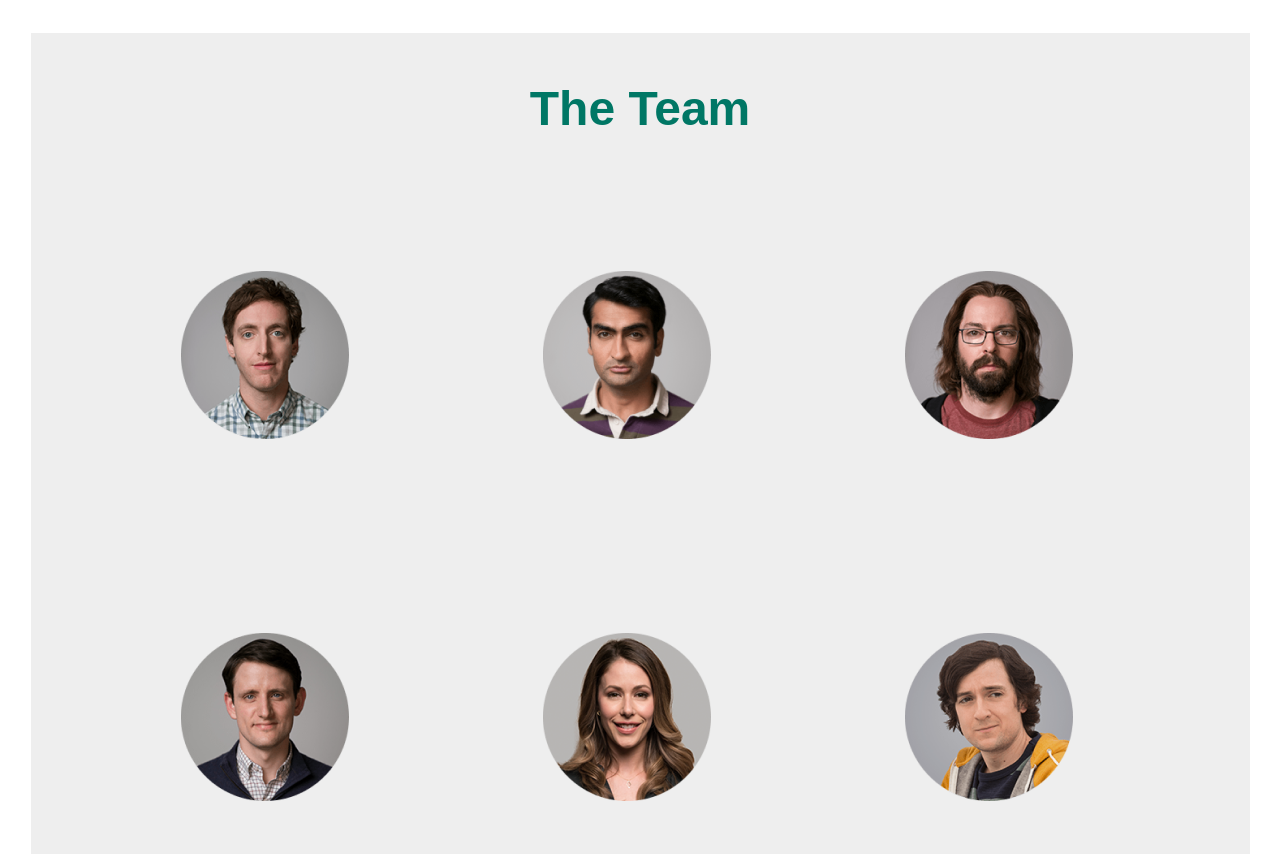
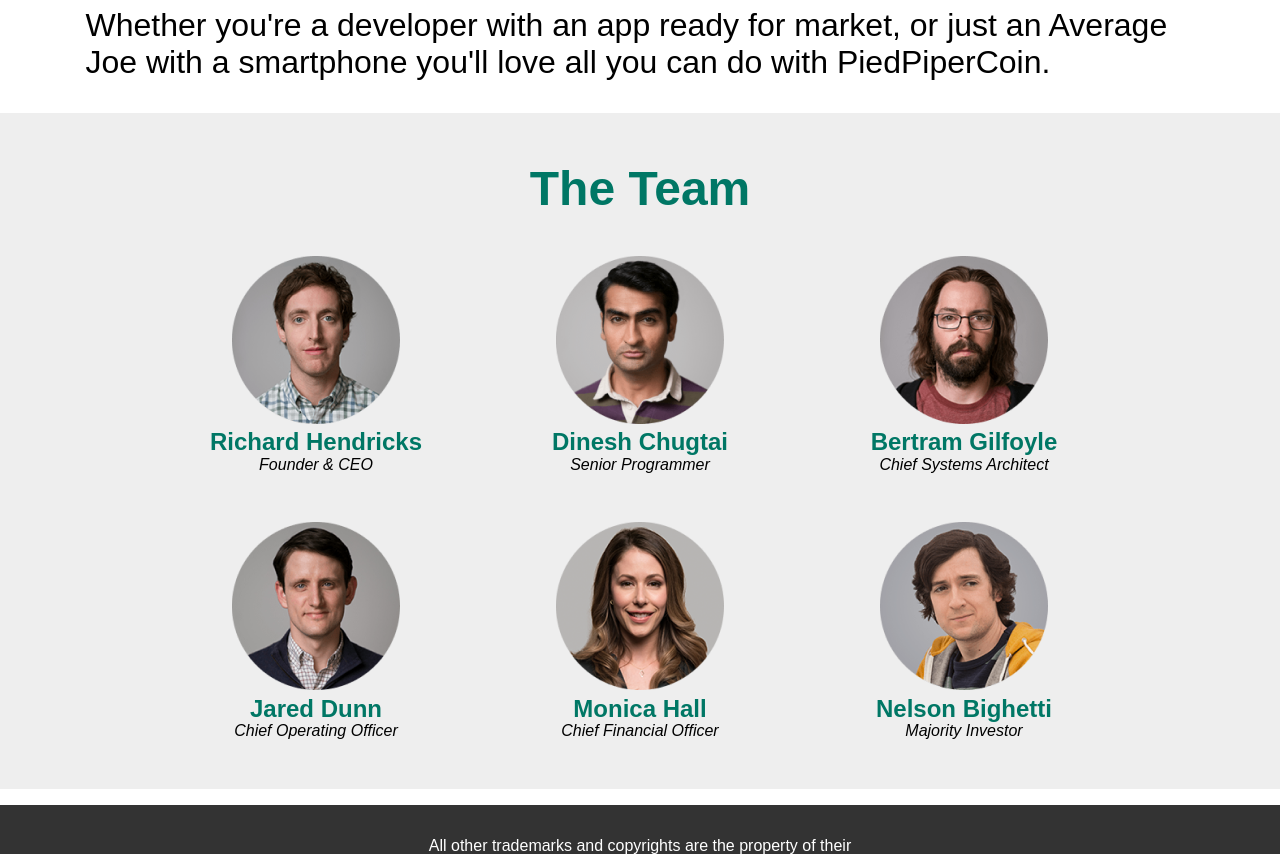
Before and after one commit to CodeMashine/learning, a plain HTML site: page pied piper/index.html in a window 1280 px wide. Shown: the part 1946-2800 px from the top of the page. Drawn offline with Linux system fonts and the light colour scheme.

Commit message:
pied piper update

```diff
--- a/pied piper/index.html
+++ b/pied piper/index.html
@@ -1,5 +1,6 @@
 <!DOCTYPE html>
 <html lang="en">
+
 <head>
     <meta charset="UTF-8">
     <meta http-equiv="X-UA-Compatible" content="IE=edge">
@@ -7,8 +8,9 @@
     <title>Document</title>
     <link rel="stylesheet" href="style.css">
 </head>
+
 <body>
-    <div class ="header">
+    <div class="header">
         <div class="content-box">
             <div class="logo"><a href="#main"><img src="image\logo.svg" alt=""></a></div>
             <div class="bumper"></div>
@@ -22,19 +24,24 @@
         </div>
     </div>
     <!-- <div class="spacer"  id="main"></div> -->
-<div class="jumbotron"  id="main">
+    <div class="jumbotron" id="main">
         <span class="piperNET">PiperNET Is Here</span>
     </div>
-<div id="problem " ></div>
-<div class="problem content-box greyGround" >
-            <h2 >The Problem</h2>
-            <p>Beneath the flashy homepages of your favorite sites lurk Hooli™ and other evil corporations out to hoard and sell your most personal data.
+    <div id="problem"></div>
+    <div class="problem greyGround">
+        <div class="content-box">
+            <h2>The Problem</h2>
+            <p>Beneath the flashy homepages of your favorite sites lurk Hooli™ and other evil corporations out to hoard
+                and sell your most personal data.
             </p>
-            <p>What was built to be the ultimate platform for the free sharing of knowledge has turned into a money-hungry monster feasting on our privacy and freedom.
+            <p>What was built to be the ultimate platform for the free sharing of knowledge has turned into a
+                money-hungry monster feasting on our privacy and freedom.
             </p>
             <p>But fear not, for Pied Piper has the answer! And it’s simple:
-                An autonomous peer-to-peer network featuring distributed storage powered by universal compression, accelerated scheduling allocation, and end-to-end encryption</p>
+                An autonomous peer-to-peer network featuring distributed storage powered by universal compression,
+                accelerated scheduling allocation, and end-to-end encryption</p>
             <p>Put even simpler — <strong>it’s the internet, completely decentralized.</strong></p>
+        </div>
     </div>
     <div class="hero">
         <div class="content-box">
@@ -44,7 +51,7 @@
                 world has ever seen. </span>
         </div>
     </div>
-<div class ="PPC content-box" id="PPC">
+    <div class="PPC content-box" id="PPC">
         <h2>Introducing PiedPiperCoin</h2>
         <div>
             <img class="PPClogo" src="image\PPC Logo.png" alt="PPC Logo">
@@ -52,7 +59,7 @@
                 You supply the storage, compute, and networking resources
                 that power our entire decentralized web.</p>
         </div>
-    <div class ="clearfix"></div>
+        <div class="clearfix"></div>
         <div>
             <p>Now there's a way to give credit where credit is due. Compute credit, that is!
                 The more you share your device resources, the more PiedPiperCoin you receive.
@@ -64,20 +71,58 @@
         </div>
     </div>
 
-<div class="team content-box greyGround" id="team">
+    <div class="team greyGround" id="team">
+        <div class="content-box">
             <h2>The Team</h2>
-<div>
-    <div class="avatar"><img src="image\image (1).png" alt=""></div>
-    <div class="avatar"><img src="image\image (2).png" alt=""></div>
-    <div class="avatar"><img src="image\image (3).png" alt=""></div>
-    <div class="avatar"><img src="image\image (6).png" alt=""></div>
-    <div class="avatar"><img src="image\image (5).png" alt=""></div>
-    <div class="avatar"><img src="image\image (4).png" alt=""></div>
+            <div class="faceBlock">
+                <div class="avatar"><img src="image\image (1).png" alt="">
+                    <figcaption>
+                        <span class="name">Richard Hendricks</span><br>
+                        <span class="position">Founder & CEO</span>
+                    </figcaption>
+                </div>
+                <div class="avatar"><img src="image\image (2).png" alt="">
+                    <figcaption>
+                        <span class="name">Dinesh Chugtai</span><br>
+                        <span class="position">Senior Programmer</span>
+                    </figcaption>
+                </div>
+                <div class="avatar"><img src="image\image (3).png" alt="">
+                    <figcaption>
+                        <span class="name">Bertram Gilfoyle</span><br>
+                        <span class="position">Chief Systems Architect</span>
+                    </figcaption>
+                </div>
+                <div class="avatar"><img src="image\image (6).png" alt="">
+                    <figcaption>
+                        <span class="name">Jared Dunn</span><br>
+                        <span class="position">Chief Operating Officer</span>
+                    </figcaption>
+                </div>
+                <div class="avatar"><img src="image\image (5).png" alt="">
+                    <figcaption>
+                        <span class="name">Monica Hall</span><br>
+                        <span class="position">Chief Financial Officer</span>
+                    </figcaption>
+                </div>
+                <div class="avatar"><img src="image\image (4).png" alt="">
+                    <figcaption>
+                        <span class="name">Nelson Bighetti</span><br>
+                        <span class="position">Majority Investor</span>
+                    </figcaption>
+                </div>
 
             </div>
+        </div>
+    </div>
 
+    <div class="footer">
+        <div class="content-box">
+            <p>All other trademarks and copyrights are the property of their<br>
+                respective owners. Use of these names, trademarks and brands<br>
+                does not imply endorsement.</p>
 
-
+        </div>
 
     </div>
 
@@ -87,4 +132,5 @@
 
     <script src='script.js'></script>
 </body>
+
 </html>
--- a/pied piper/style.css
+++ b/pied piper/style.css
@@ -1,38 +1,42 @@
 @import url(normalize.css);
 
-.header{
-    position:fixed ;
-    background-color:rgb(0,119,101);
-    top:0 ;
-    left:0;
-    width:100% ;
-    z-index:999 ;
-    box-sizing: border-box ;
+.header {
+    position: sticky;
+    background-color: rgb(0, 119, 101);
+    top: 0;
+    left: 0;
+    width: 100%;
+    z-index: 999;
+    box-sizing: border-box;
 
 }
-.content-box{
+
+.content-box {
     max-width: 1219px;
-    padding-left:55px ;
-    padding-right:55px ;
-    margin-left:auto ;
-    margin-right:auto ;
-    box-sizing: border-box ;
-    }
+    padding-left: 55px;
+    padding-right: 55px;
+    margin-left: auto;
+    margin-right: auto;
+    box-sizing: border-box;
+}
 
 
-.header-list{
-    display:inline-block ;
+.header-list {
+    display: inline-block;
     vertical-align: middle;
 
 }
 
-.header-problem , .header-wall , .header-PPC , .header-team  {
+.header-problem,
+.header-wall,
+.header-PPC,
+.header-team {
     line-height: 5em;
-    display:inline-block ;
-    color:white ;
+    display: inline-block;
+    color: white;
     font-family: sans-serif;
-    font-weight: bold ;
-    font-size:1em ;
+    font-weight: bold;
+    font-size: 1em;
 
 }
 
@@ -40,96 +44,135 @@
     margin-left: auto;
 }
 
-.logo{
-    display: inline-block ;
+.logo {
+    display: inline-block;
     vertical-align: middle;
 
-    }
+}
 
 .header a {
-text-decoration:none ;
-color:white ;
+    text-decoration: none;
+    color: white;
 }
 
 
 
 
-.jumbotron{
+.jumbotron {
     background-position: center;
-    height:25rem ;
+    height: 25rem;
     background-image: url("/image/image.png");
-    background-size:cover ;
+    background-size: cover;
     text-align: center;
     font-family: sans-serif;
-    color:white ;
+    color: white;
 }
 
-.piperNET{
+.piperNET {
     font-size: 5em;
     line-height: 4.5em;
 }
 
-.clearfix{
-    clear:both ;
+.clearfix {
+    clear: both;
 }
 
-.problem h2 , .PPC h2 , .team h2 {
+.problem h2,
+.PPC h2,
+.team h2 {
     text-align: center;
-    color:rgb(0,119,101);
-    font-size:3rem ;
+    color: rgb(0, 119, 101);
+    font-size: 3rem;
     font-family: sans-serif;
-    padding-top : 3rem ;
-    margin-top:0px ;
+    padding-top: 3rem;
+    margin-top: 0px;
 }
 
-.problem , .PPC p {
+.problem,
+.PPC p {
     font-family: sans-serif;
-    font-size: 2em ;
-    padding-bottom : 1em ;
-    margin-bottom: 0px ;
+    font-size: 2em;
+    padding-bottom: 1em;
+    margin-bottom: 0px;
 }
 
 
-.hero{
+.hero {
     background-image: url("/image/hero.png");
-    background-size:cover ;
+    background-size: cover;
     background-position: center;
-    padding-top:3em;
-    padding-bottom:3em;
-    text-align:center;
+    padding-top: 3em;
+    padding-bottom: 3em;
+    text-align: center;
 }
 
 .hero-text {
     font-family: sans-serif;
-    color:white ;
-    font-size:3em ;
+    color: white;
+    font-size: 3em;
     font-style: italic;
     font-weight: 500;
     line-height: 2em;
-    }
+}
 
-    .bumper{
+.bumper {
     display: inline-block;
     width: 50%;
 }
 
-.PPClogo{
-    float:left ;
+.PPClogo {
+    float: left;
 }
 
 .paragrapfWlogo {
-    padding-left : 5em ;
+    padding-left: 5em;
 }
 
-.clearfix{
-    clear:both ;
+.clearfix {
+    clear: both;
 }
 
-.greyGround{
-    background-color:rgb(238,238,238) ;
+.greyGround {
+    background-color: rgb(238, 238, 238);
 }
 
 .avatar {
-display:inline-block ;
-margin:95px ;
+    display: inline-block;
+    margin: 0 3rem 3rem;
+    /* margin-left:4rem ;
+margin-right:4rem ;
+margin-bottom:4rem ; */
+    width: 14rem;
 }
+
+.faceBlock {
+    text-align: center;
+}
+
+.avatar .name {
+    font-size: 1.5rem;
+    color: rgb(0, 119, 101);
+    font-weight: bolder;
+    font-family: sans-serif;
+}
+
+.avatar .position {
+    font-family: sans-serif;
+    font-size: 1em;
+    font-style: italic;
+}
+
+
+
+.footer{
+    background-color: rgb(51, 51, 51);
+    width: 100%;
+    text-align:center ;
+}
+
+.footer p {
+    color:white ;
+    font-size:1rem;
+    padding:2em ;
+    font-family:sans-serif ;
+}
```
Lines whose indentation alone changed are shown as unchanged.
